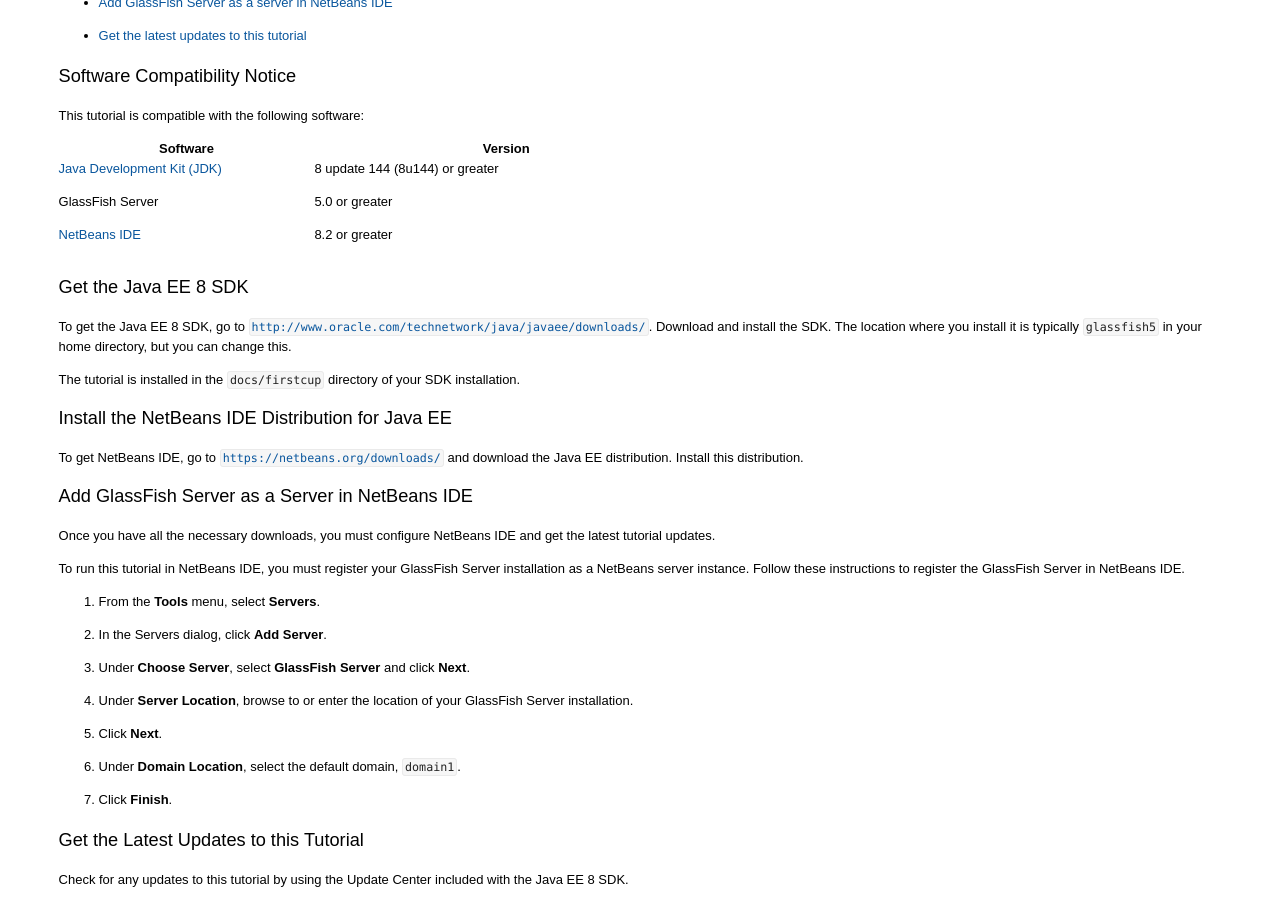
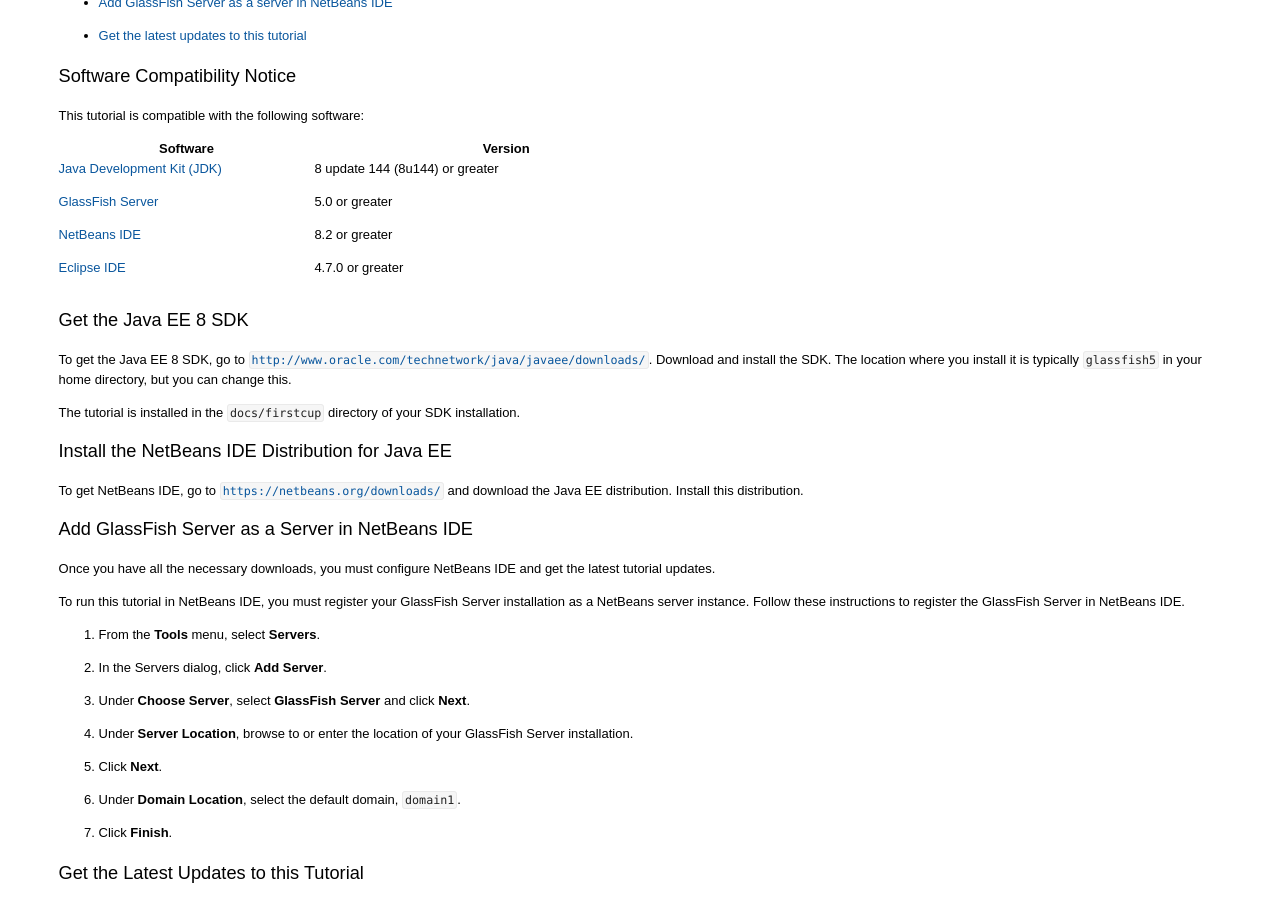
Before and after one commit to javaee/firstcup, a Jekyll site: the page intro002.html, which Jekyll copies as it is, in a window 1280 px wide and 900 px high, scrolled down 320 px. Built offline with Jekyll 4.4.1, drawn with Linux system fonts in a browser that asks for light colours; nearby versions of some CDN libraries.

Commit message:
Update site

```diff
--- a/intro002.html
+++ b/intro002.html
@@ -95,16 +95,20 @@ first:</p>
 </thead>
 <tbody>
 <tr>
-<td class="tableblock halign-left valign-top"><p class="tableblock"><a href="http://www.oracle.com/technetwork/java/javase/downloads/jdk8-downloads-2133151.html">Java Development Kit (JDK)</a></p></td>
+<td class="tableblock halign-left valign-top"><p class="tableblock"><a href="http://www.oracle.com/technetwork/java/javase/downloads/index.html">Java Development Kit (JDK)</a></p></td>
 <td class="tableblock halign-left valign-top"><p class="tableblock">8 update 144 (8u144) or greater</p></td>
 </tr>
 <tr>
-<td class="tableblock halign-left valign-top"><p class="tableblock">GlassFish Server</p></td>
+<td class="tableblock halign-left valign-top"><p class="tableblock"><a href="https://javaee.github.io/glassfish/">GlassFish Server</a></p></td>
 <td class="tableblock halign-left valign-top"><p class="tableblock">5.0 or greater</p></td>
 </tr>
 <tr>
-<td class="tableblock halign-left valign-top"><p class="tableblock"><a href="https://netbeans.org/downloads/">NetBeans IDE</a></p></td>
+<td class="tableblock halign-left valign-top"><p class="tableblock"><a href="https://netbeans.org/">NetBeans IDE</a></p></td>
 <td class="tableblock halign-left valign-top"><p class="tableblock">8.2 or greater</p></td>
+</tr>
+<tr>
+<td class="tableblock halign-left valign-top"><p class="tableblock"><a href="https://eclipse.org/ide/">Eclipse IDE</a></p></td>
+<td class="tableblock halign-left valign-top"><p class="tableblock">4.7.0 or greater</p></td>
 </tr>
 </tbody>
 </table>
```
